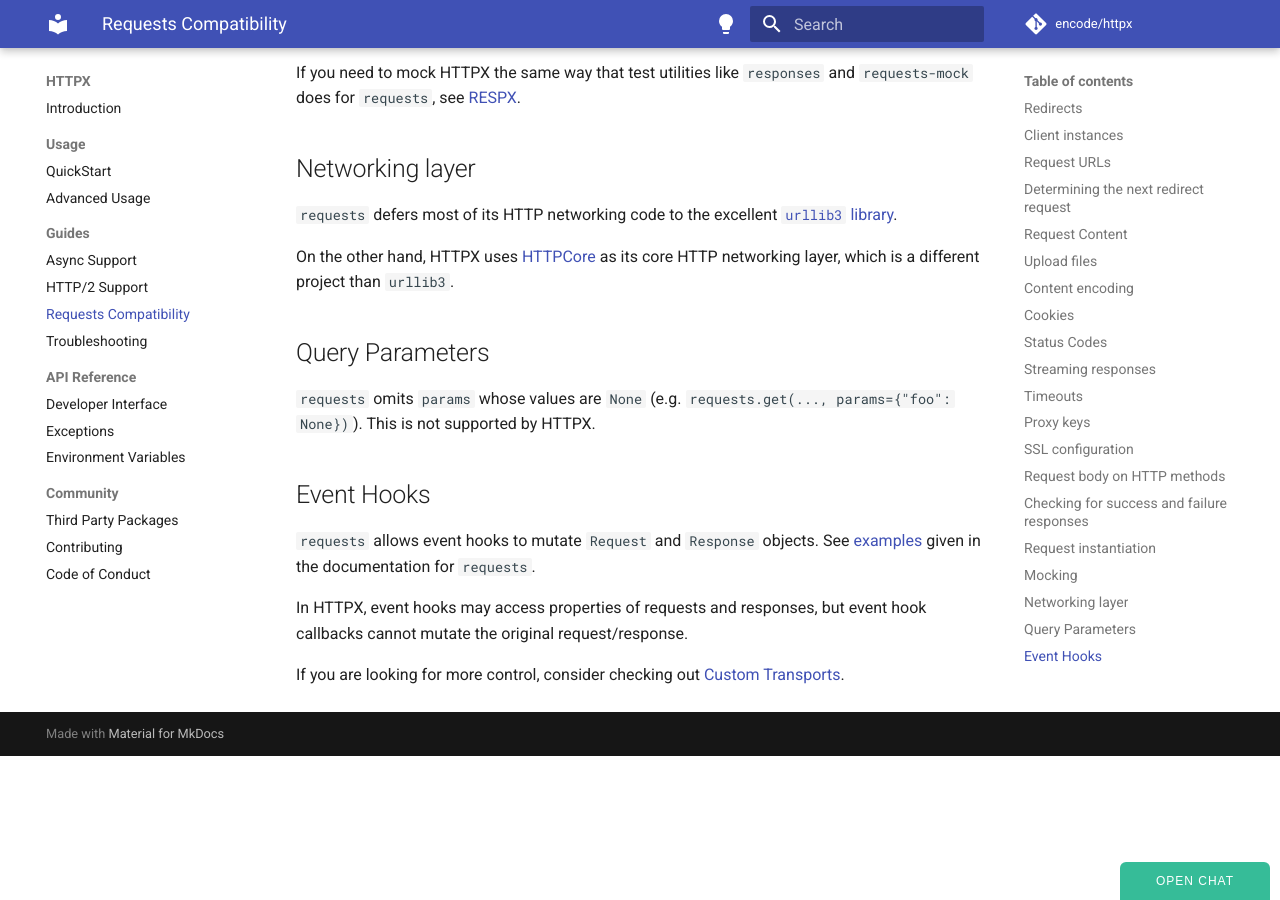
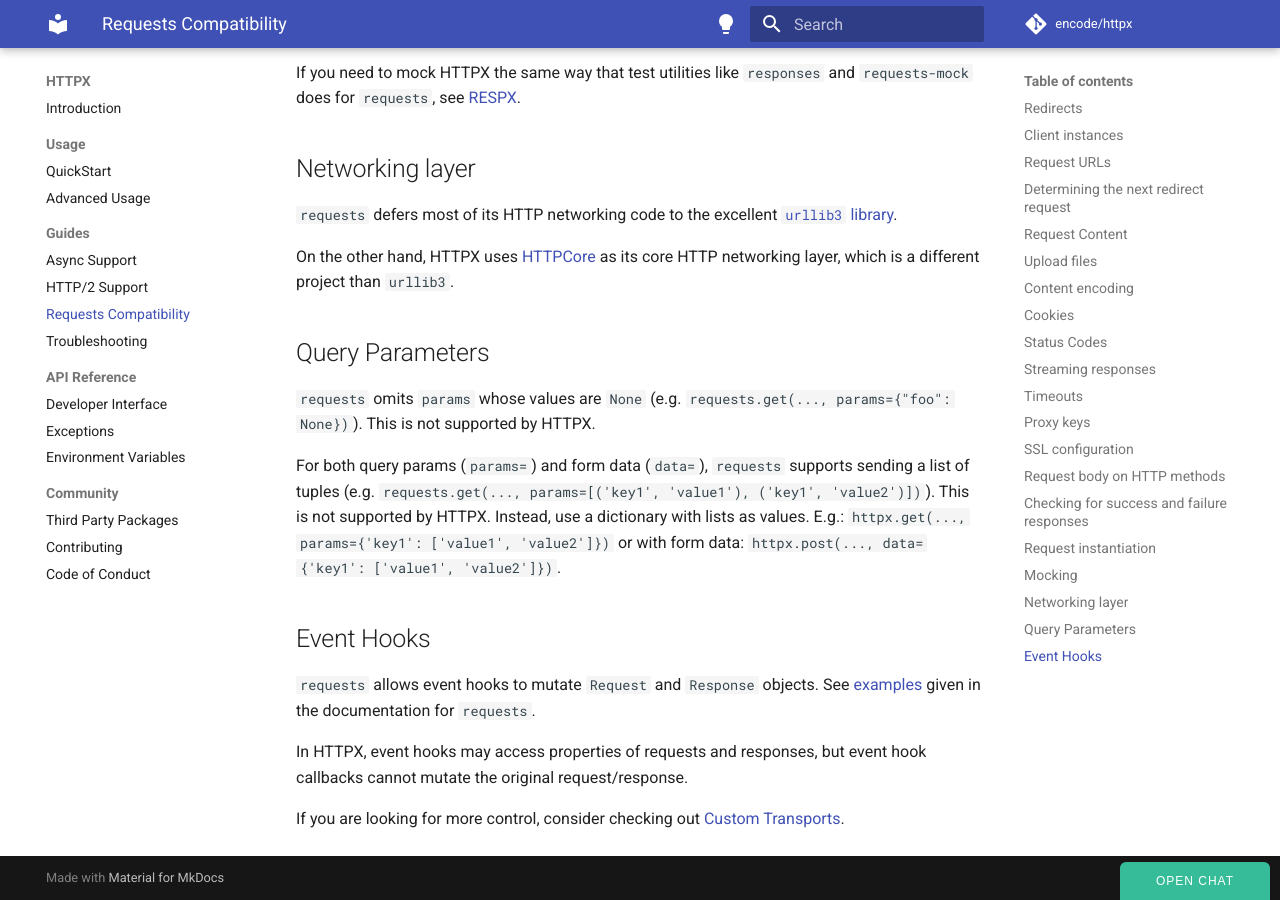
Before and after one commit to CarolinaBentrescas/httpx2, an MkDocs documentation site: the page built from docs/compatibility.md, in a window 1280 px wide and 900 px high, scrolled down 5275 px. Built offline with MkDocs 1.6.1 and Material for MkDocs 9.7.7, drawn with Linux system fonts in a browser that asks for light colours; comment, search, counter and statistics services are not loaded.

Commit message:
update requests compatibility docs on query and form params (#2461)

```diff
--- a/docs/compatibility.md
+++ b/docs/compatibility.md
@@ -211,6 +211,8 @@ On the other hand, HTTPX uses [HTTPCore](https://github.com/encode/httpcore) as
 
 `requests` omits `params` whose values are `None` (e.g. `requests.get(..., params={"foo": None})`). This is not supported by HTTPX.
 
+For both query params (`params=`) and form data (`data=`), `requests` supports sending a list of tuples (e.g. `requests.get(..., params=[('key1', 'value1'), ('key1', 'value2')])`). This is not supported by HTTPX. Instead, use a dictionary with lists as values. E.g.: `httpx.get(..., params={'key1': ['value1', 'value2']})` or with form data: `httpx.post(..., data={'key1': ['value1', 'value2']})`.
+
 ## Event Hooks
 
 `requests` allows event hooks to mutate `Request` and `Response` objects. See [examples](https://requests.readthedocs.io/en/master/user/advanced/#event-hooks) given in the documentation for `requests`.
```
